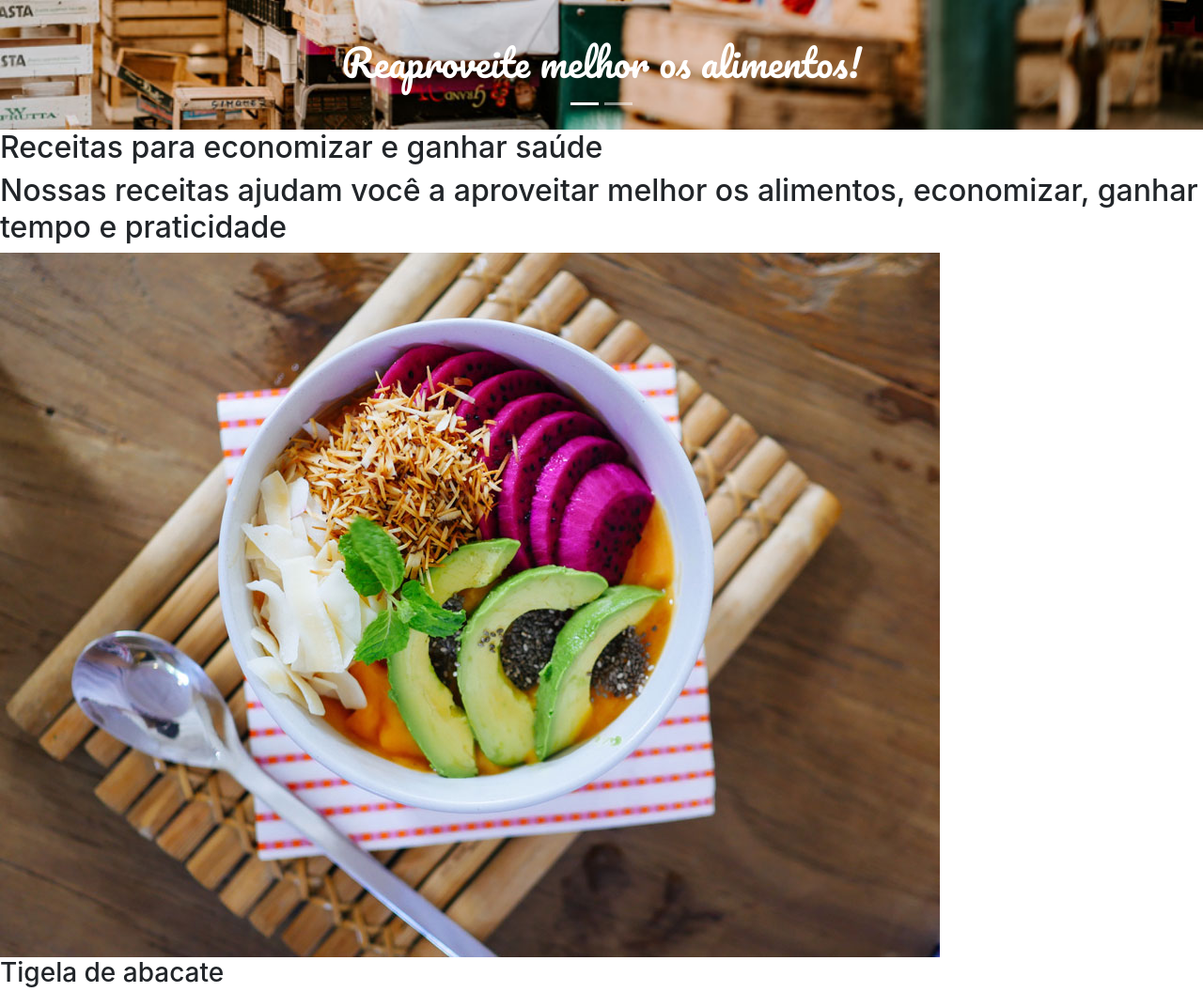
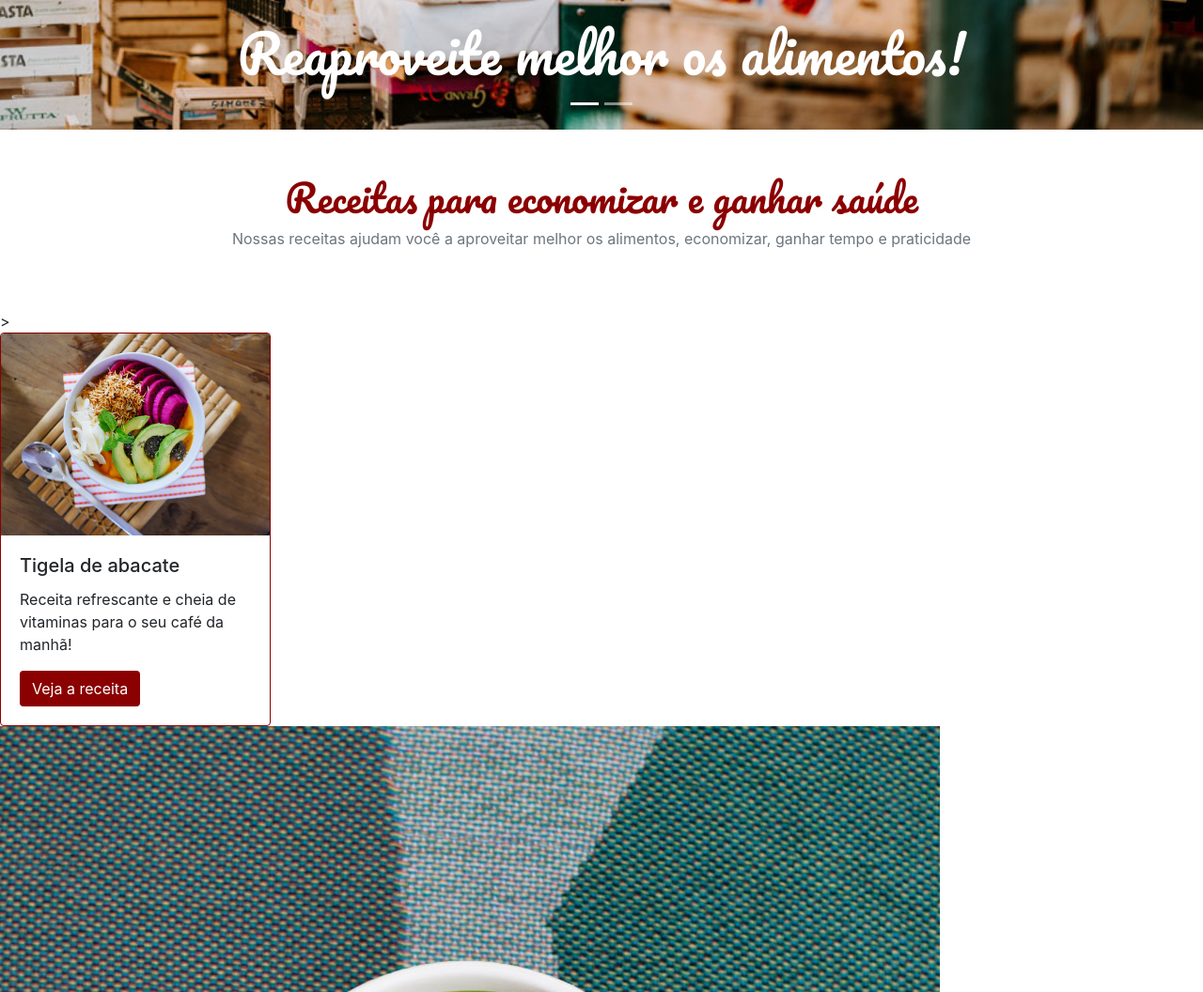
Before and after one commit to Fgsj10/bootstrap4_project, a plain HTML site: page projeto-base/index.html in a window 1280 px wide. Shown: the part 318-1374 px from the top of the page at 94% size. Drawn offline with nearby package versions, Linux system fonts and the light colour scheme.

Commit message:
modified code with HTML semantic

```diff
--- a/projeto-base/index.html
+++ b/projeto-base/index.html
@@ -46,13 +46,13 @@
         <div class="carousel-item active">
           <img class="d-block w-100 imagem-carousel-um" src="src/img/carrossel-img1.jpg" alt="Primeiro Slide">
           <div class="carousel-caption d-none d-md-block">
-            <h1 class="fonte-titulo"> Reaproveite melhor os alimentos! </h1>
+            <h1 class="fonte-titulo display-4"> Reaproveite melhor os alimentos! </h1>
           </div>
         </div>
         <div class="carousel-item">
             <img class="d-block w-100 imagem-carousel-dois" src="src/img/carrossel-img2.jpg" alt="Primeiro Slide">
             <div class="carousel-caption d-none d-md-block">
-              <h1 class="fonte-titulo"> Economize e ganhe saúde </h1>
+              <h1 class="fonte-titulo display-4"> Economize e ganhe saúde </h1>
             </div>
           </div>
       </div>
@@ -69,12 +69,19 @@
   <!----------------------->
 
 
-  <h2>Receitas para economizar e ganhar saúde</h2>
-  <h2>Nossas receitas ajudam você a aproveitar melhor os alimentos, economizar, ganhar tempo e praticidade</h2>
+  <!-- título e subtítulo do site-->
+  <h1 class="text-center fonte-titulo cor-especial pt-5">Receitas para economizar e ganhar saúde</h2>
+  <p class="text-center text-secondary pb-5">Nossas receitas ajudam você a aproveitar melhor os alimentos, economizar, ganhar tempo e praticidade</p>>
+  <!------------------------------->
 
-  <img src="src/img/receita-abacate.jpg" alt="tigela com salada de abacate, vista superior">
-  <h3>Tigela de abacate</h3>
-  <p>Receita refrescante e cheia de vitaminas para o seu café da manhã!</p>
+  <div class="card borda-cor-especial" style="width: 18rem;">
+      <img class="card-img-top" src="src/img/receita-abacate.jpg" alt="Imagem de capa do card">
+      <div class="card-body">
+        <h5 class="card-title">Tigela de abacate</h5>
+        <p class="card-text">Receita refrescante e cheia de vitaminas para o seu café da manhã!</p>
+        <a href="#" class="btn botao-cor-especial">Veja a receita</a>
+      </div>
+  </div>
 
   <img src="src/img/receita-kiwi.jpg" alt="tigela de mingau com kiwi, vista superior">
   <h3>Salada de kiwi</h3>
--- a/projeto-base/src/style.css
+++ b/projeto-base/src/style.css
@@ -19,3 +19,16 @@
 .fonte-titulo{
     font-family: 'Pacifico', cursive;
 }
+
+.cor-especial{
+    color: darkred;
+}
+
+.botao-cor-especial{
+    background-color: darkred;
+    color: white;
+}
+
+.borda-cor-especial{
+    border-color: darkred;
+}
```
